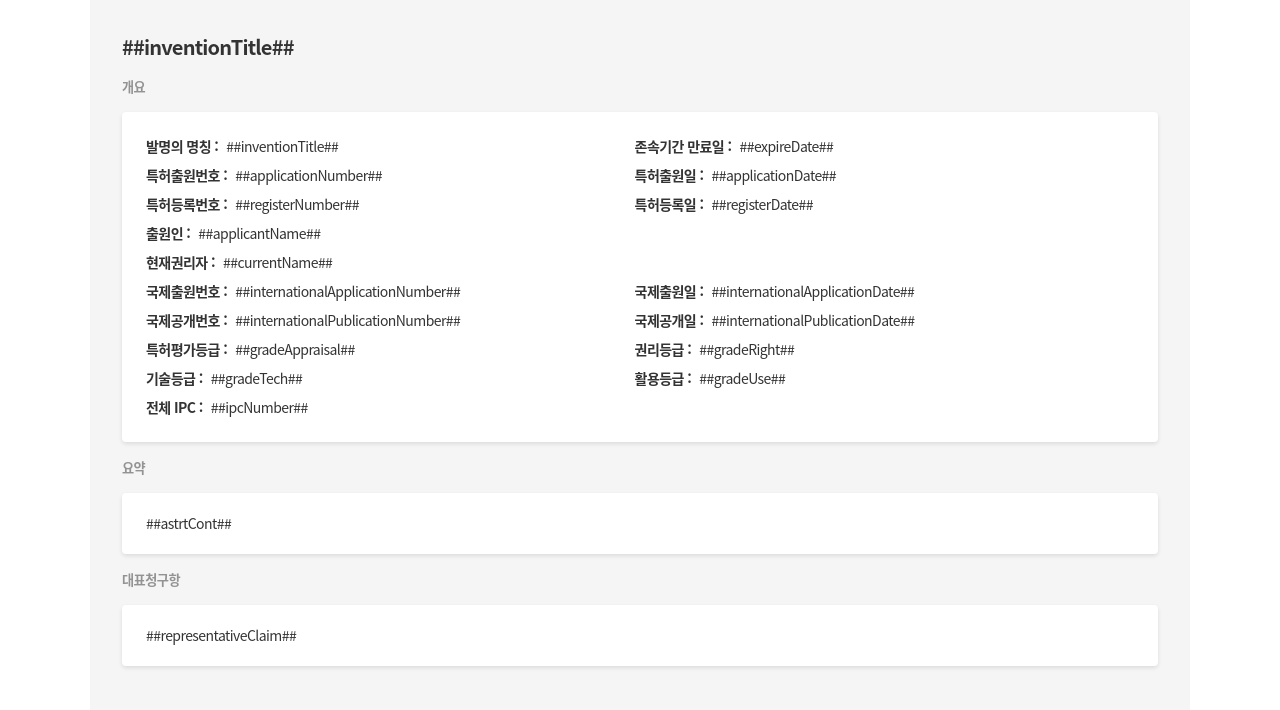
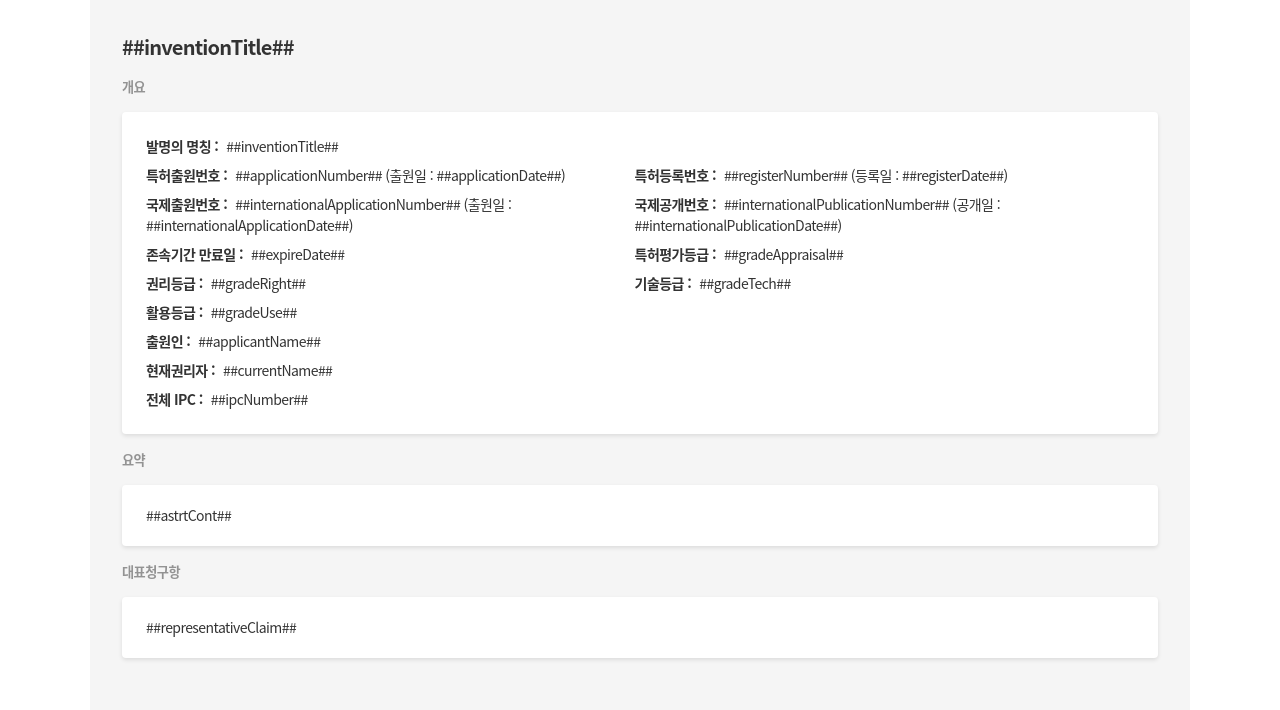
Before and after one commit to taeco79/RTST.Search, a website: page public/htm/detail.patent.htm in a window 1280 px wide. Drawn offline with Linux system fonts and the light colour scheme; no server answers; files whose address does not match are found by name.

Commit message:
* 특허 상세정보 > 발명의 명칭 한줄 사용 * 특허 상세정보 > 출원/등록/공개 번호 및 일자를 같이 표시 * 특허 상세정보 > 출력 순서 변경

```diff
--- a/public/css/detail.css
+++ b/public/css/detail.css
@@ -79,6 +79,15 @@ h1 {
 #summary > li.currentName > div > ul { padding-left: 6rem; }
 #summary > li.ipcNumber > div > ul { padding-left: 5.5rem; }
 
+#summary > li > div > span.applicationDate:not(:empty)::before { content: ' (출원일 : '; }
+#summary > li > div > span.applicationDate:not(:empty)::after { content: ')'; }
+#summary > li > div > span.registerDate:not(:empty)::before { content: ' (등록일 : '; }
+#summary > li > div > span.registerDate:not(:empty)::after { content: ')'; }
+#summary > li > div > span.internationalApplicationDate:not(:empty)::before { content: ' (출원일 : '; }
+#summary > li > div > span.internationalApplicationDate:not(:empty)::after { content: ')'; }
+#summary > li > div > span.internationalPublicationDate:not(:empty)::before { content: ' (공개일 : '; }
+#summary > li > div > span.internationalPublicationDate:not(:empty)::after { content: ')'; }
+
 #finance > li { padding: 0.5rem 0px; }
 #finance > li > div {
   display: inline-block;
--- a/public/htm/detail.patent.htm
+++ b/public/htm/detail.patent.htm
@@ -19,53 +19,31 @@
     </h1>
     <h2>개요</h2>
     <ul id="summary">
-      <li>
+      <li class="title">
         <div>발명의 명칭</div>
         <div>##inventionTitle##</div>
       </li>
       <li>
-        <div>존속기간 만료일</div>
-        <div>##expireDate##</div>
-      </li>
-      <li>
         <div>특허출원번호</div>
-        <div>##applicationNumber##</div>
-      </li>
-      <li>
-        <div>특허출원일</div>
-        <div>##applicationDate##</div>
+        <div>##applicationNumber##<span class="applicationDate">##applicationDate##</span></div>
       </li>
       <li>
         <div>특허등록번호</div>
-        <div>##registerNumber##</div>
-      </li>
-      <li>
-        <div>특허등록일</div>
-        <div>##registerDate##</div>
-      </li>
-      <li class="applicantName">
-        <div>출원인</div>
-        <div>##applicantName##</div>
-      </li>
-      <li class="currentName">
-        <div>현재권리자</div>
-        <div>##currentName##</div>
+        <div>##registerNumber##<span class="registerDate">##registerDate##</span></div>
       </li>
       <li>
         <div>국제출원번호</div>
-        <div>##internationalApplicationNumber##</div>
-      </li>
-      <li>
-        <div>국제출원일</div>
-        <div>##internationalApplicationDate##</div>
+        <div>##internationalApplicationNumber##<span
+            class="internationalApplicationDate">##internationalApplicationDate##</span></div>
       </li>
       <li>
         <div>국제공개번호</div>
-        <div>##internationalPublicationNumber##</div>
+        <div>##internationalPublicationNumber##<span
+            class="internationalPublicationDate">##internationalPublicationDate##</span></div>
       </li>
       <li>
-        <div>국제공개일</div>
-        <div>##internationalPublicationDate##</div>
+        <div>존속기간 만료일</div>
+        <div>##expireDate##</div>
       </li>
       <li>
         <div>특허평가등급</div>
@@ -83,6 +61,14 @@
         <div>활용등급</div>
         <div>##gradeUse##</div>
       </li>
+      <li class="applicantName">
+        <div>출원인</div>
+        <div>##applicantName##</div>
+      </li>
+      <li class="currentName">
+        <div>현재권리자</div>
+        <div>##currentName##</div>
+      </li>
       <li class="ipcNumber">
         <div>전체 IPC</div>
         <div>##ipcNumber##</div>
```
Also changed, not shown: server.js (+5 -5 lines).
